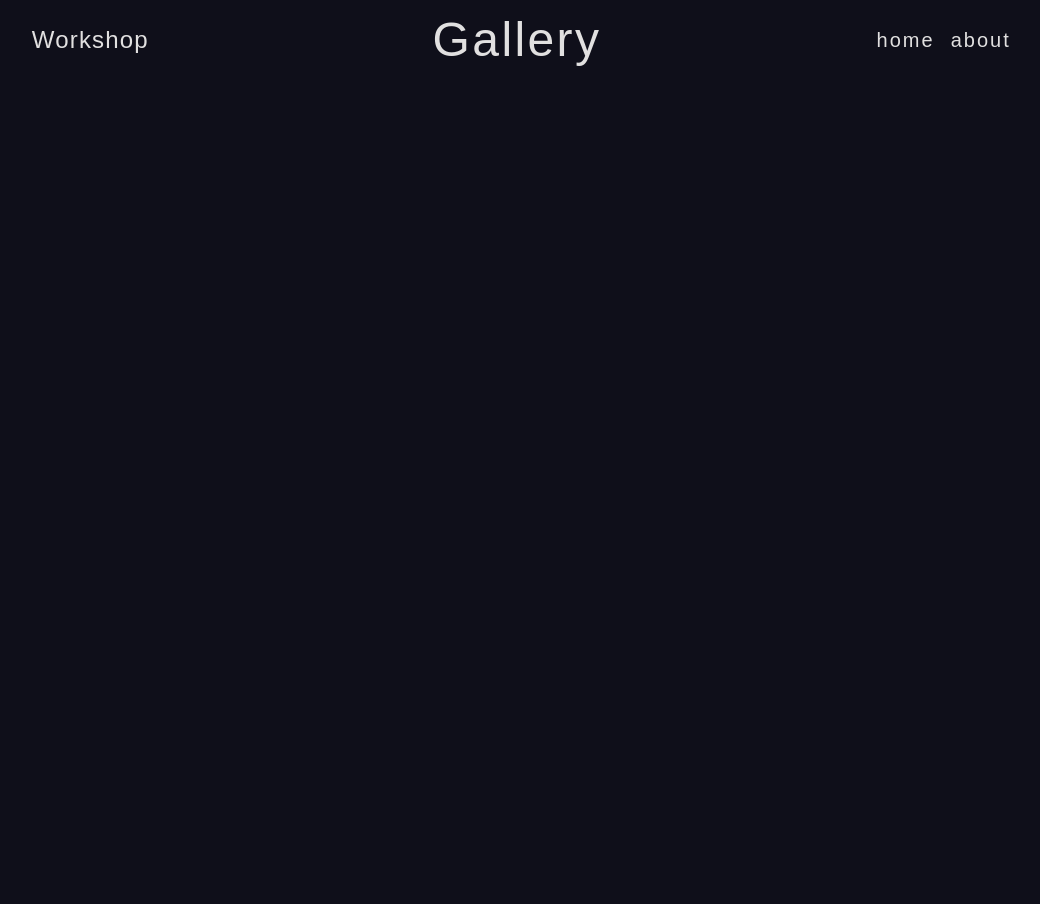
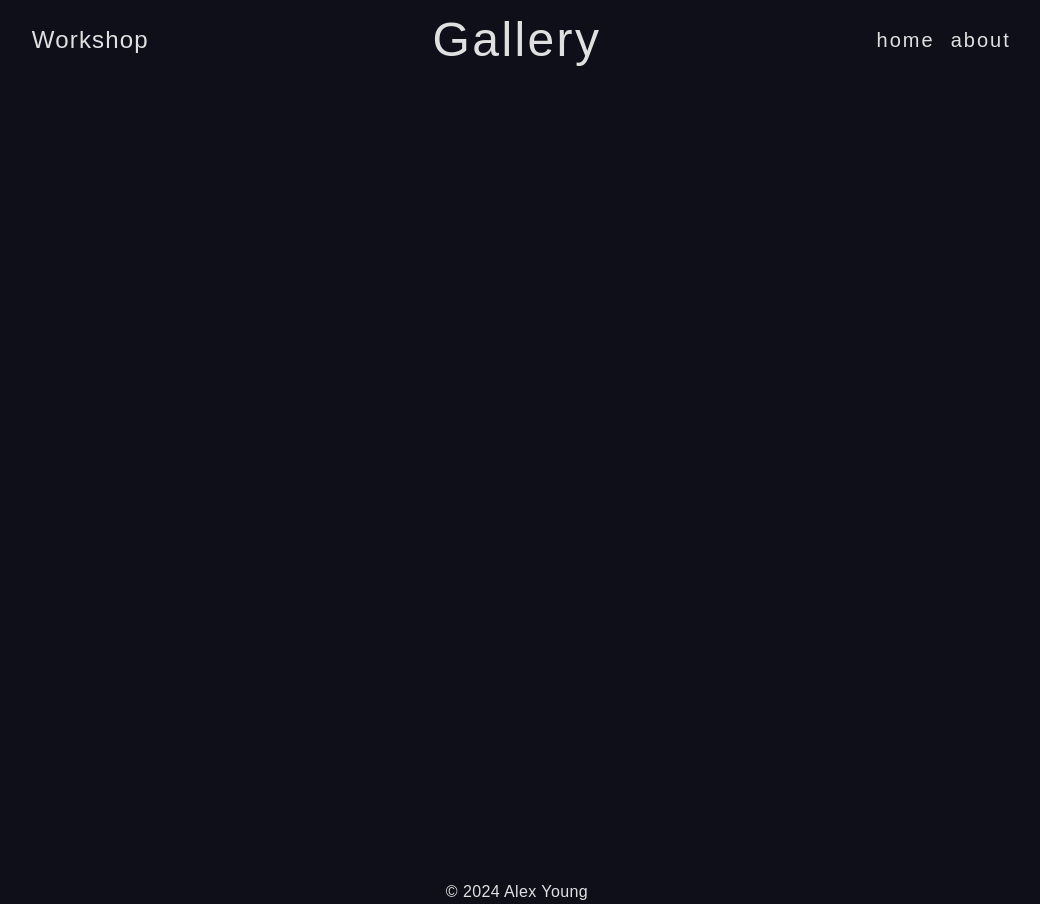
Before and after one commit to alex-yng/alex-workshop, a React (Vite) app: page /gallery in a window 1280 px wide. Shown: the whole page, without its empty margins (123-1163 px from the left). Before the commit the page ends 800 px from the top, so only its background shows below. Built offline with nearby package versions, Linux system fonts and the light colour scheme; a web font is replaced by a local one.

Commit message:
added footer and gallery component structure

```diff
--- a/src/pages/Gallery.tsx
+++ b/src/pages/Gallery.tsx
@@ -1,9 +1,12 @@
+import Footer from "../components/Footer";
 import Header from "../components/Header";
 
 const Gallery = () => {
   return (
     <>
       <Header title='Gallery' />
+      <main className='w-full h-screen flex flex-col justify-center items-center'></main>
+      <Footer />
     </>
   );
 };
```
